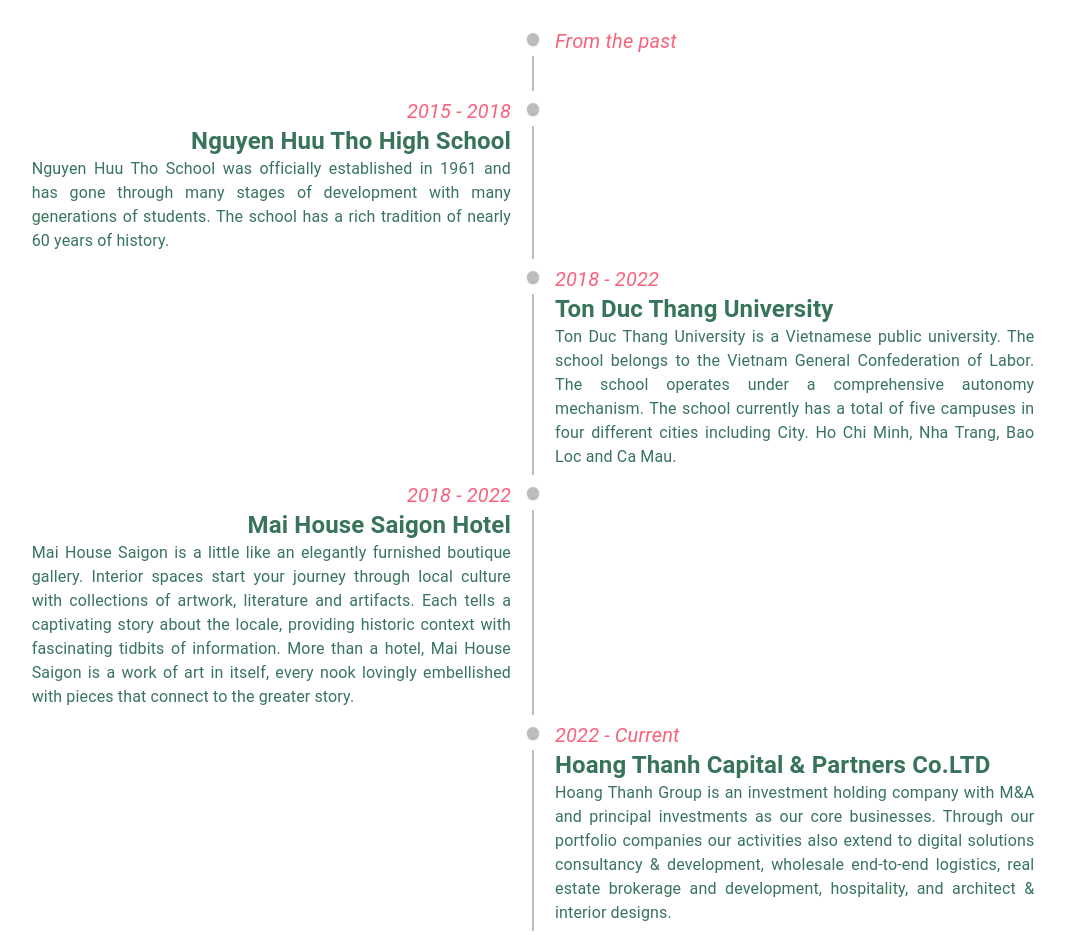
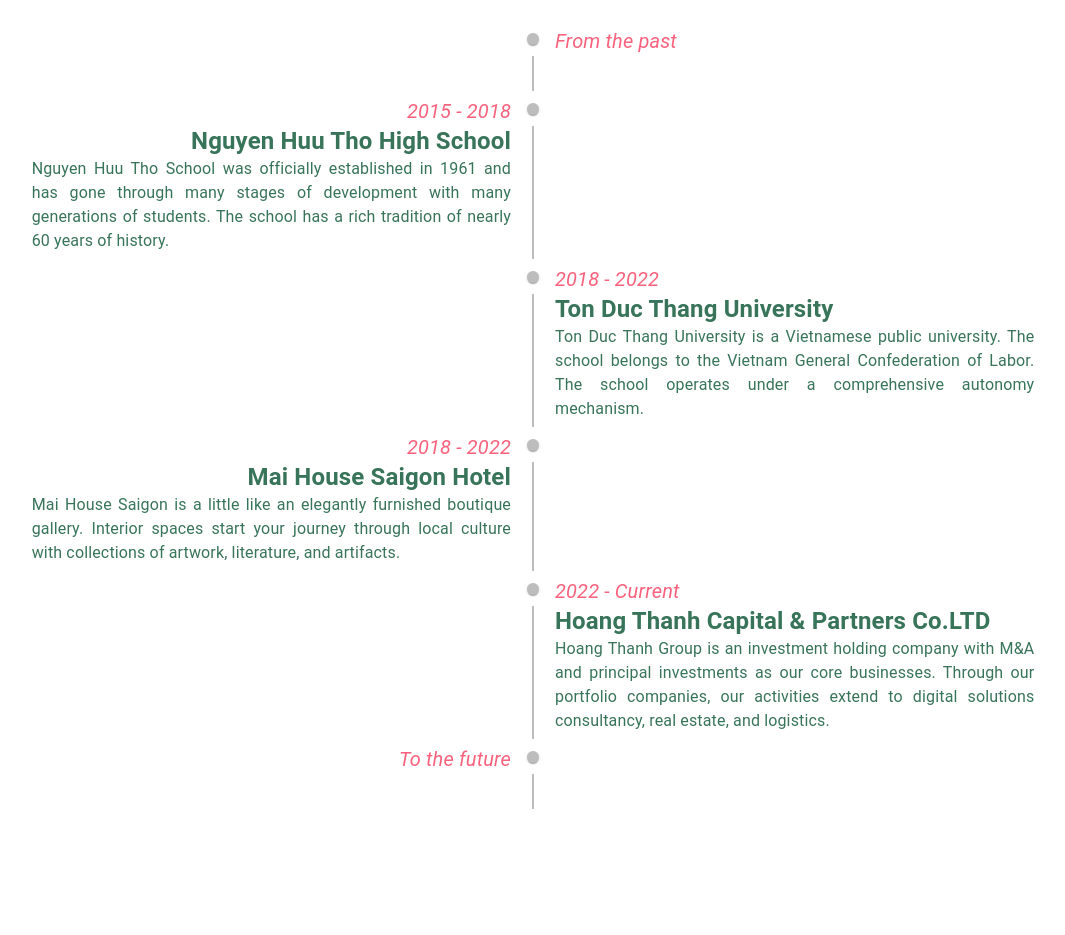
Before and after one commit to JasmineVan/thuongtv-portfolio-v2, a React (Create React App) app: page /#/home in a window 1280 px wide. Shown: the part 1862-2797 px from the top of the page, without its empty margins (107-1172 px from the left). Built offline with nearby package versions, Linux system fonts and the light colour scheme.

Commit message:
feat: add hover group affect

```diff
--- /dev/null
+++ b/src/hooks/useScrollVisibility.tsx
@@ -0,0 +1,43 @@
+import { useState, useEffect } from "react";
+
+type Direction = "top" | "bottom" | "left" | "right";
+
+const useScrollVisibility = (threshold = 50, direction: Direction = "top") => {
+  const [isVisible, setIsVisible] = useState(true);
+  const [lastScrollY, setLastScrollY] = useState(0);
+  const [lastScrollX, setLastScrollX] = useState(0);
+
+  useEffect(() => {
+    const handleScroll = () => {
+      const currentScrollY = window.scrollY;
+      const currentScrollX = window.scrollX;
+
+      let shouldShow = true;
+      switch (direction) {
+        case "top":
+          shouldShow = currentScrollY <= lastScrollY || currentScrollY < threshold;
+          break;
+        case "bottom":
+          shouldShow = currentScrollY >= lastScrollY || currentScrollY < threshold;
+          break;
+        case "left":
+          shouldShow = currentScrollX <= lastScrollX || currentScrollX < threshold;
+          break;
+        case "right":
+          shouldShow = currentScrollX >= lastScrollX || currentScrollX < threshold;
+          break;
+      }
+
+      setIsVisible(shouldShow);
+      setLastScrollY(currentScrollY);
+      setLastScrollX(currentScrollX);
+    };
+
+    window.addEventListener("scroll", handleScroll);
+    return () => window.removeEventListener("scroll", handleScroll);
+  }, [lastScrollY, lastScrollX, threshold, direction]);
+
+  return isVisible;
+};
+
+export default useScrollVisibility;
--- a/src/layouts/Home/Experience.tsx
+++ b/src/layouts/Home/Experience.tsx
@@ -5,18 +5,36 @@
 import TimelineContent from "@mui/lab/TimelineContent";
 import TimelineDot from "@mui/lab/TimelineDot";
 
-const Experience = () => {
-  return (
-    <div className="flex justify-center py-32">
-      {/* Layout 12 cols, 10 working cols */}
-      <div className="w-10/12 h-auto flex flex-col items-center justify-between gap-4">
-        <h1 className="text-3xl font-bold text-secondary">
-          MY JOURNEY OF HAPPINESS
-        </h1>
-        <h1 className="text-2xl font-semibold text-primary">Experiences</h1>
-        {/* List of experienc */}
-        <div className="w-full flex items-start">
-          <Timeline className="w-full" position="alternate">
+const experiences = [
+  { period: "From the past", title: "", description: "" },
+  {
+    period: "2015 - 2018",
+    title: "Nguyen Huu Tho High School",
+    description:
+      "Nguyen Huu Tho School was officially established in 1961 and has gone through many stages of development with many generations of students. The school has a rich tradition of nearly 60 years of history.",
+  },
+  {
+    period: "2018 - 2022",
+    title: "Ton Duc Thang University",
+    description:
+      "Ton Duc Thang University is a Vietnamese public university. The school belongs to the Vietnam General Confederation of Labor. The school operates under a comprehensive autonomy mechanism.",
+  },
+  {
+    period: "2018 - 2022",
+    title: "Mai House Saigon Hotel",
+    description:
+      "Mai House Saigon is a little like an elegantly furnished boutique gallery. Interior spaces start your journey through local culture with collections of artwork, literature, and artifacts.",
+  },
+  {
+    period: "2022 - Current",
+    title: "Hoang Thanh Capital & Partners Co.LTD",
+    description:
+      "Hoang Thanh Group is an investment holding company with M&A and principal investments as our core businesses. Through our portfolio companies, our activities extend to digital solutions consultancy, real estate, and logistics.",
+  },
+  { period: "To the future", title: "", description: "" },
+];
+
+const TimelineEntry = ({ period, title, description }: typeof experiences[0]) => (
   <TimelineItem>
     <TimelineSeparator>
       <TimelineDot />
@@ -24,116 +42,25 @@
     </TimelineSeparator>
     <TimelineContent>
       <div>
-                  <h1 className="text-xl italic text-secondary">
-                    From the past
-                  </h1>
+        <h1 className="text-xl italic text-secondary">{period}</h1>
+        {title && <h1 className="text-2xl font-bold text-primary">{title}</h1>}
+        {description && <p className="text-justify text-primary">{description}</p>}
       </div>
     </TimelineContent>
   </TimelineItem>
-            <TimelineItem>
-              <TimelineSeparator>
-                <TimelineDot />
-                <TimelineConnector />
-              </TimelineSeparator>
-              <TimelineContent>
-                <div>
-                  <h1 className="text-xl italic text-secondary">2015 - 2018</h1>
-                  <h1 className="text-2xl font-bold text-primary">
-                    Nguyen Huu Tho High School
-                  </h1>
-                  <p className="text-justify text-primary">
-                    Nguyen Huu Tho School was officially established in 1961 and
-                    has gone through many stages of development with many
-                    generations of students. The school has a rich tradition of
-                    nearly 60 years of history.
-                  </p>
-                </div>
-              </TimelineContent>
-            </TimelineItem>
-            <TimelineItem>
-              <TimelineSeparator>
-                <TimelineDot />
-                <TimelineConnector />
-              </TimelineSeparator>
-              <TimelineContent>
-                <div>
-                  <h1 className="text-xl italic text-secondary">2018 - 2022</h1>
-                  <h1 className="text-2xl font-bold text-primary">
-                    Ton Duc Thang University
-                  </h1>
-                  <p className="text-justify text-primary">
-                    Ton Duc Thang University is a Vietnamese public university.
-                    The school belongs to the Vietnam General Confederation of
-                    Labor. The school operates under a comprehensive autonomy
-                    mechanism. The school currently has a total of five campuses
-                    in four different cities including City. Ho Chi Minh, Nha
-                    Trang, Bao Loc and Ca Mau.
-                  </p>
-                </div>
-              </TimelineContent>
-            </TimelineItem>
-            <TimelineItem>
-              <TimelineSeparator>
-                <TimelineDot />
-                <TimelineConnector />
-              </TimelineSeparator>
-              <TimelineContent>
-                <div>
-                  <h1 className="text-xl italic text-secondary">2018 - 2022</h1>
-                  <h1 className="text-2xl font-bold text-primary">
-                    Mai House Saigon Hotel
-                  </h1>
-                  <p className="text-justify text-primary">
-                    Mai House Saigon is a little like an elegantly furnished
-                    boutique gallery. Interior spaces start your journey through
-                    local culture with collections of artwork, literature and
-                    artifacts. Each tells a captivating story about the locale,
-                    providing historic context with fascinating tidbits of
-                    information. More than a hotel, Mai House Saigon is a work
-                    of art in itself, every nook lovingly embellished with
-                    pieces that connect to the greater story.
-                  </p>
-                </div>
-              </TimelineContent>
-            </TimelineItem>
-            <TimelineItem>
-              <TimelineSeparator>
-                <TimelineDot />
-                <TimelineConnector />
-              </TimelineSeparator>
-              <TimelineContent>
-                <div>
-                  <h1 className="text-xl italic text-secondary">
-                    2022 - Current
-                  </h1>
-                  <h1 className="text-2xl font-bold text-primary">
-                    Hoang Thanh Capital & Partners Co.LTD
-                  </h1>
-                  <p className="text-justify text-primary">
-                    Hoang Thanh Group is an investment holding company with M&A
-                    and principal investments as our core businesses. Through
-                    our portfolio companies our activities also extend to
-                    digital solutions consultancy & development, wholesale
-                    end-to-end logistics, real estate brokerage and development,
-                    hospitality, and architect & interior designs.
-                  </p>
-                </div>
-              </TimelineContent>
-            </TimelineItem>
-            <TimelineItem>
-              <TimelineSeparator>
-                <TimelineDot />
-              </TimelineSeparator>
-              <TimelineContent>
-                <div>
-                  <h1 className="text-xl italic text-secondary">
-                    To the future
-                  </h1>
-                </div>
-              </TimelineContent>
-            </TimelineItem>
+);
+
+const Experience = () => {
+  return (
+    <div className="flex justify-center py-32">
+      <div className="w-10/12 flex flex-col items-center gap-4">
+        <h1 className="text-3xl font-bold text-secondary">MY JOURNEY OF HAPPINESS</h1>
+        <h1 className="text-2xl font-semibold text-primary">Experiences</h1>
+        <Timeline className="w-full" position="alternate">
+          {experiences.map((exp, index) => (
+            <TimelineEntry key={index} {...exp} />
+          ))}
         </Timeline>
-        </div>
       </div>
     </div>
   );
--- a/src/layouts/Home/Interest.tsx
+++ b/src/layouts/Home/Interest.tsx
@@ -7,10 +7,10 @@
           Interested in working with me?
         </h1>
         <h1 className="text-white">
-          Contact me now, and I am ready to do what you want
+          Teamwork makes dream work!
         </h1>
-        <div className="flex flex-row justify-center items-center w-1/6 p-4 rounded-xl border-2 border-white hover:translate-all">
-          <h1 className="font-semibold cursor-pointer text-white">
+        <div className="group flex flex-row justify-center items-center w-1/6 p-4 rounded-xl border-2 border-white hover:bg-white">
+          <h1 className="font-semibold cursor-pointer text-white group-hover:text-secondary">
             Contact now
           </h1>
         </div>
--- a/src/pages/Home.tsx
+++ b/src/pages/Home.tsx
@@ -49,6 +49,8 @@
       <Interest />
       {/* Footer */}
       <Footer />
+
+      {/* Additional stuff */}
       {/* Fixed menu */}
       <FixedMenu />
     </div>
```
Also changed, not shown: src/layouts/Home/Blog.tsx (+11 -11 lines), src/layouts/Home/Footer.tsx (+12 -20 lines), src/layouts/Home/NavBar.tsx (+13 -34 lines), 2 other files (tests, documents, lock files or other folders). Lines whose indentation alone changed are shown as unchanged.
